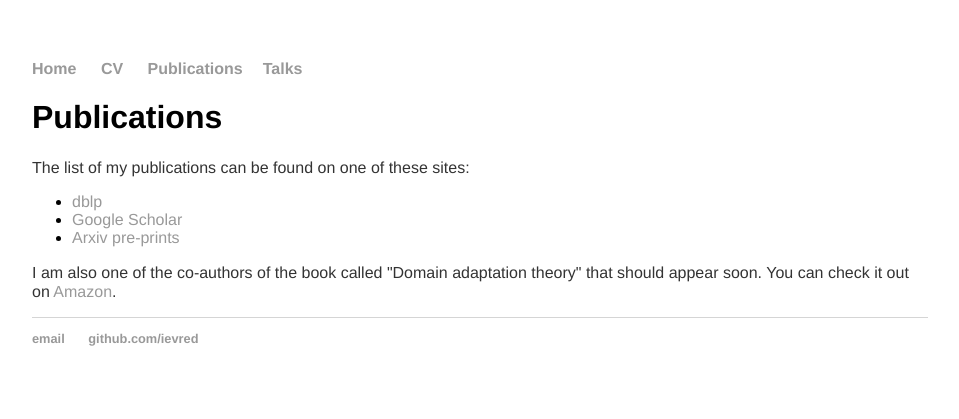
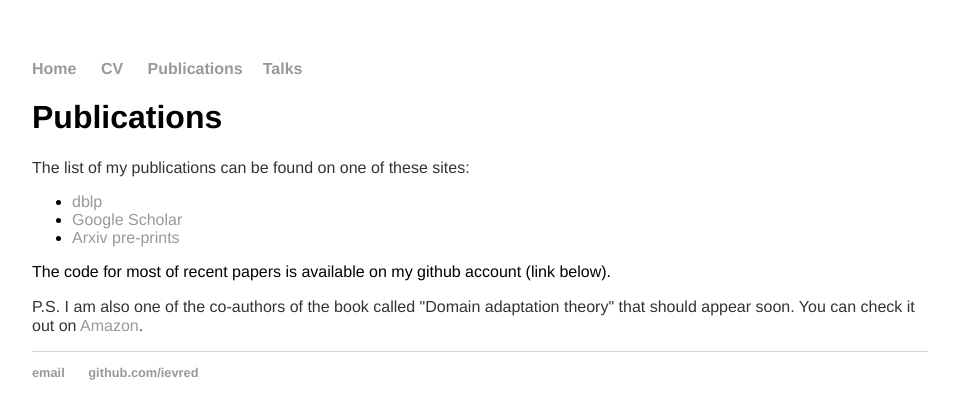
Before and after one commit to ievred/ievred.github.io, a Jekyll site: the page built from pubs/index.html, in a window 1280 px wide. Shown: the top 419 px of the page, without its empty margins (160-1119 px from the left). Built offline with Jekyll 4.4.1, drawn with Linux system fonts in a browser that asks for light colours.

Commit message:
Update index.html

```diff
--- a/pubs/index.html
+++ b/pubs/index.html
@@ -10,5 +10,8 @@ title: Publications
     <li><a href="https://arxiv.org/search/?searchtype=author&query=Redko%2C+I">Arxiv pre-prints</a></li>
   </ul>
 
-<p>I am also one of the co-authors of the book called "Domain adaptation theory" that should appear soon.
+The code for most of recent papers is available on my github account (link below).
+
+
+<p>P.S. I am also one of the co-authors of the book called "Domain adaptation theory" that should appear soon.
 	You can check it out on <a href="https://www.amazon.com/Domain-Adaptation-Theory-Available-Theoretical/dp/178548236X">Amazon</a>.</p>
```
